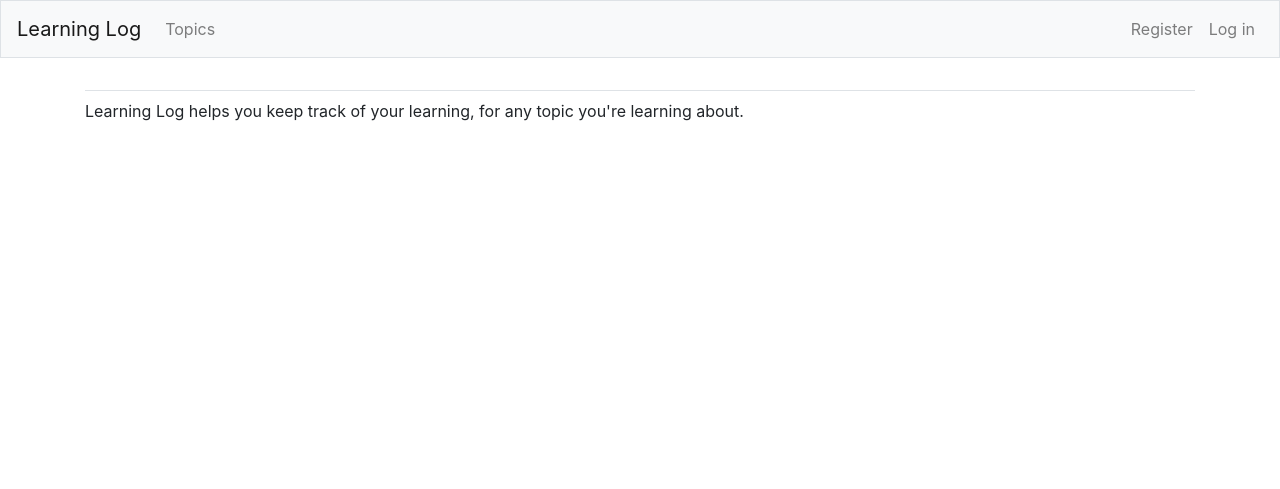
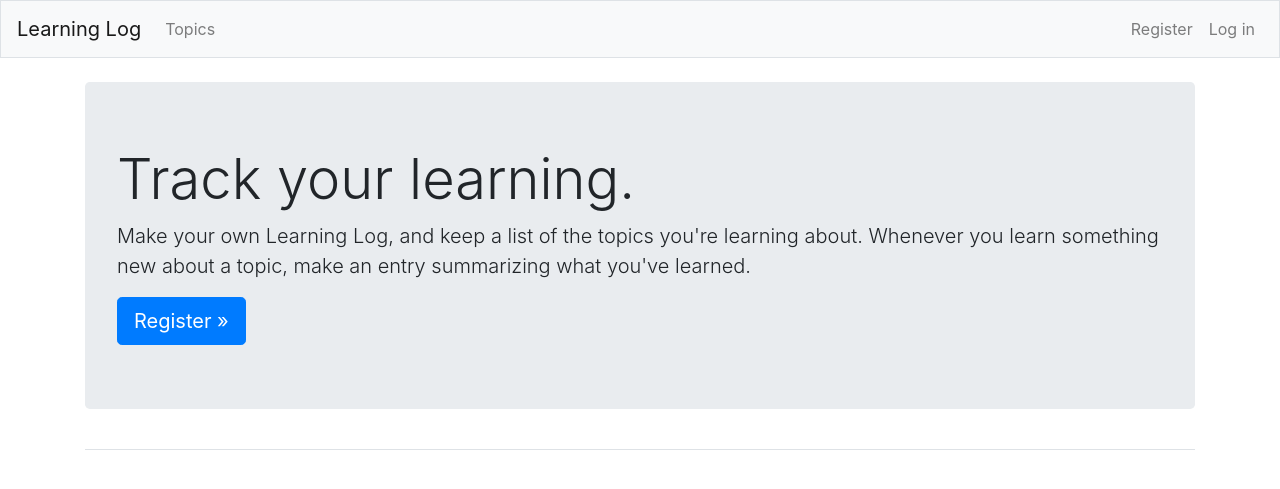
Before and after one commit to theVidVid/learning_log, a Django app: page / in a window 1280 px wide. Shown: the top 489 px of the page. Run offline with Django 3.2, Linux system fonts and the light colour scheme; some libraries are stand-ins or nearby versions.

Commit message:
Added Bootstrap4-style jumbotron in the index.html template.

```diff
--- a/learning_logs/templates/learning_logs/index.html
+++ b/learning_logs/templates/learning_logs/index.html
@@ -1,5 +1,15 @@
 {% extends "learning_logs/base.html" %}
 
-{% block content %}
-  <p>Learning Log helps you keep track of your learning, for any topic you're learning about.</p>
-{% endblock content %}
+{% block page_header %}
+  <div class="jumbotron">
+    <h1 class="display-4">Track your learning.</h1>
+
+    <p class="lead">Make your own Learning Log, and keep a list of the
+      topics you're learning about. Whenever you learn something new
+      about a topic, make an entry summarizing what you've learned.</p>
+
+    <a class="btn btn-lg btn-primary" href="{% url 'users:register' %}"
+      role="button">Register &raquo;</a>
+  </div>
+  <p></p>
+{% endblock page_header %}
```
